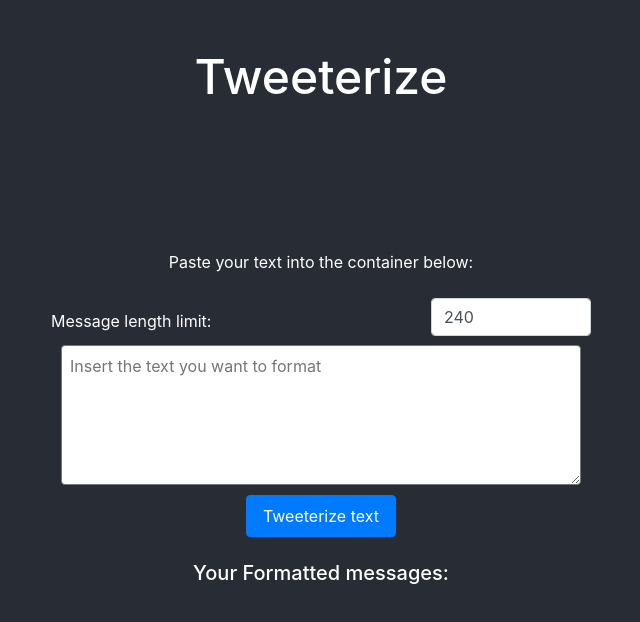
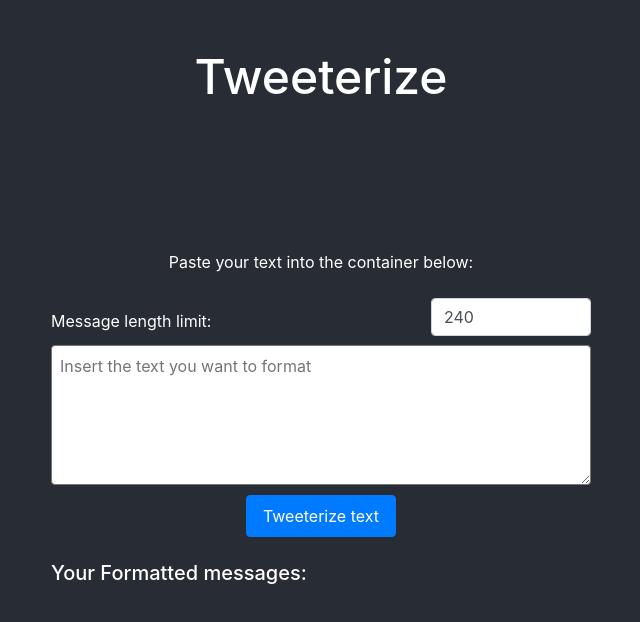
Before and after one commit to alexdevero/tweeterize-web-app, a React (Create React App) app: page / in a window 1280 px wide. Shown: the top 622 px of the page, without its empty margins (319-959 px from the left). Built offline with nearby package versions, Linux system fonts and the light colour scheme; some icons are missing.

Commit message:
Add custom styles

```diff
--- a/src/styles/app.css
+++ b/src/styles/app.css
@@ -1,13 +1,12 @@
 .app {
-  text-align: center;
-  background-color: #282c34;
   display: flex;
   flex-direction: column;
+  justify-content: flex-start;
   align-items: center;
-  justify-content: flex-start;
-  color: #fff;
   min-height: 100vh;
   font-size: calc(10px + 2vmin);
+  color: #fff;
+  background-color: #282c34;
 }
 
 .app-heading {
@@ -33,11 +32,10 @@
 }
 
 .app-text-container {
+  padding: 8px;
   margin: 0 auto;
   width: 100%;
-  max-width: 520px;
   min-height: 140px;
   font-size: 16px;
-  padding: 8px;
   border-radius: 4px;
 }
```
